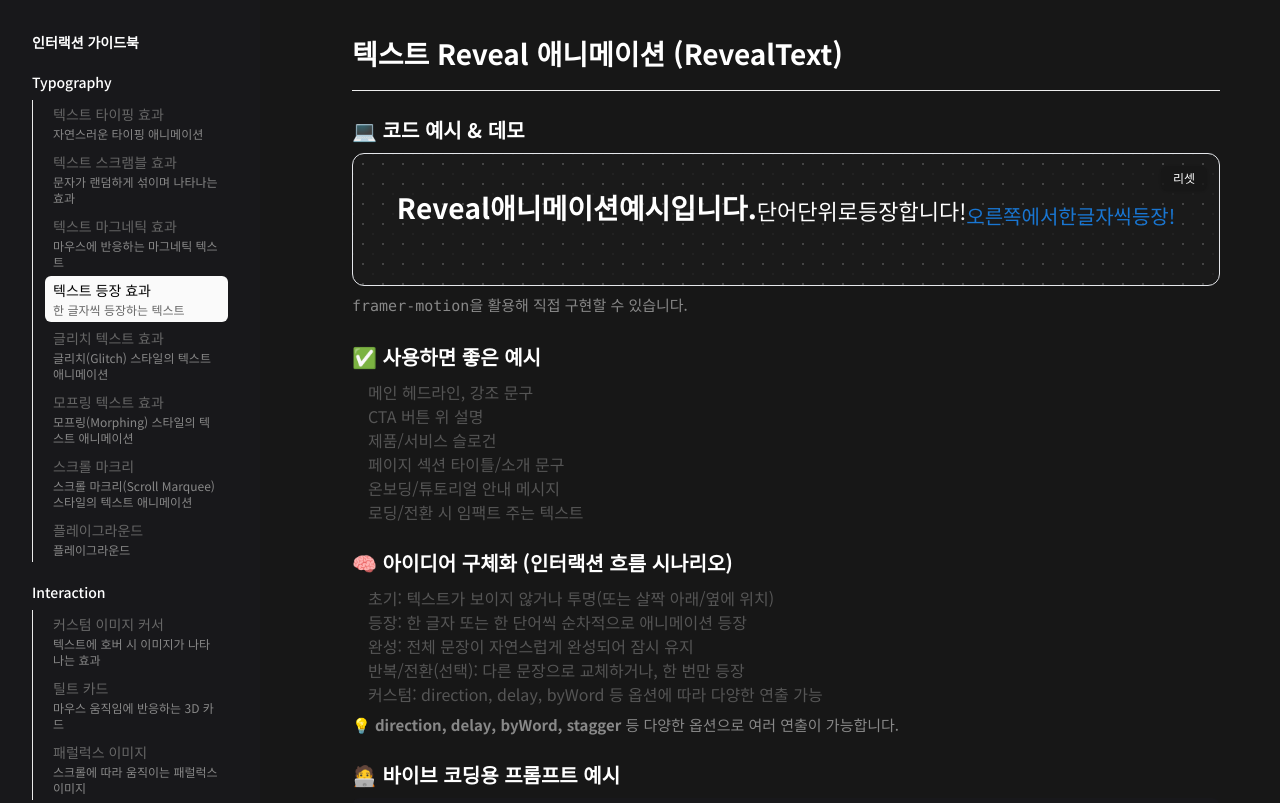
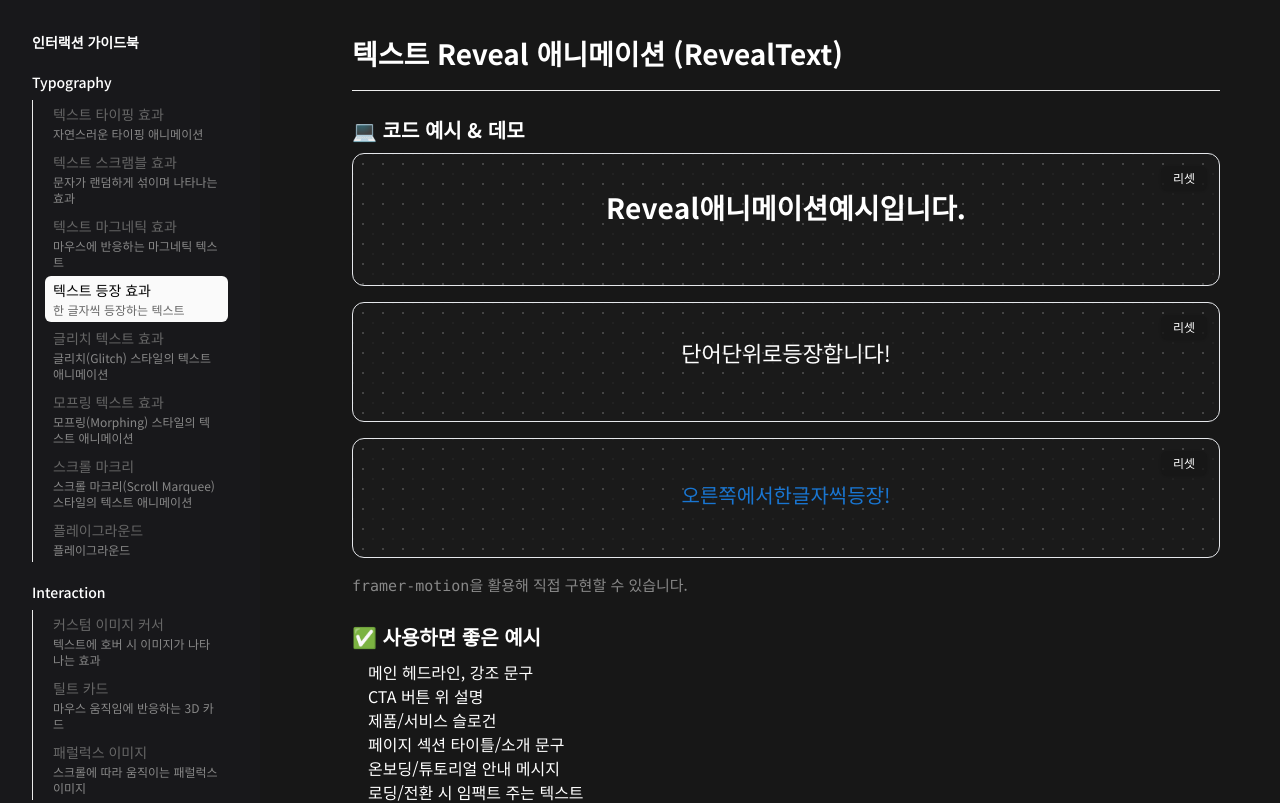
Before and after one commit to devchangjun/interactive-guidebook, a Next.js app: page /docs/typography/revealtext in a window 1280 px wide. Shown: the top 803 px of the page. Built offline with nearby package versions, Linux system fonts and the light colour scheme.

Commit message:
# UPDATE: 등장 애니메이션

```diff
--- a/src/app/docs/typography/revealtext/page.tsx
+++ b/src/app/docs/typography/revealtext/page.tsx
@@ -15,13 +15,17 @@ export default function RevealTextDocsPage() {
       {/* 2. 💻 코드 예시 + 실제 데모 */}
       <section style={{ marginBottom: 24 }}>
         <h2 style={{ fontSize: 20, fontWeight: 600, marginBottom: 8 }}>💻 코드 예시 & 데모</h2>
-        <ResultBox>
+        <ResultBox style={{ marginBottom: 16 }}>
           <div style={{ fontSize: 28, fontWeight: 600, marginBottom: 16 }}>
             <RevealText text="Reveal 애니메이션 예시입니다." direction="up" />
           </div>
+        </ResultBox>
+        <ResultBox style={{ marginBottom: 16 }}>
           <div style={{ fontSize: 22, marginBottom: 12 }}>
             <RevealText text="단어 단위로 등장합니다!" byWord direction="left" delay={0.2} stagger={0.12} />
           </div>
+        </ResultBox>
+        <ResultBox style={{ marginBottom: 16 }}>
           <div style={{ fontSize: 20, color: "#1976d2" }}>
             <RevealText text="오른쪽에서 한 글자씩 등장!" direction="right" delay={0.4} duration={0.7} />
           </div>
@@ -34,7 +38,7 @@ export default function RevealTextDocsPage() {
       {/* 3. ✅ 사용하면 좋은 예시 */}
       <section style={{ marginBottom: 24 }}>
         <h2 style={{ fontSize: 20, fontWeight: 600, marginBottom: 8 }}>✅ 사용하면 좋은 예시</h2>
-        <ul style={{ fontSize: 16, color: "#555", marginLeft: 16 }}>
+        <ul style={{ fontSize: 16, color: "#fff", marginLeft: 16 }}>
           <li>메인 헤드라인, 강조 문구</li>
           <li>CTA 버튼 위 설명</li>
           <li>제품/서비스 슬로건</li>
@@ -47,7 +51,7 @@ export default function RevealTextDocsPage() {
       {/* 4. 🧠 아이디어 구체화 (인터랙션 흐름 시나리오) */}
       <section style={{ marginBottom: 24 }}>
         <h2 style={{ fontSize: 20, fontWeight: 600, marginBottom: 8 }}>🧠 아이디어 구체화 (인터랙션 흐름 시나리오)</h2>
-        <ol style={{ fontSize: 16, color: "#555", marginLeft: 16, marginBottom: 8 }}>
+        <ol style={{ fontSize: 16, color: "#fff", marginLeft: 16, marginBottom: 8 }}>
           <li>초기: 텍스트가 보이지 않거나 투명(또는 살짝 아래/옆에 위치)</li>
           <li>등장: 한 글자 또는 한 단어씩 순차적으로 애니메이션 등장</li>
           <li>완성: 전체 문장이 자연스럽게 완성되어 잠시 유지</li>
```
